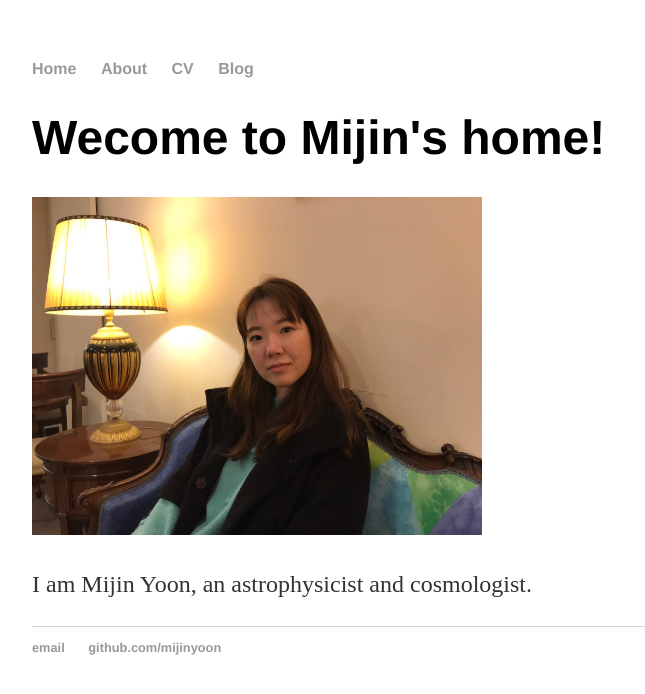
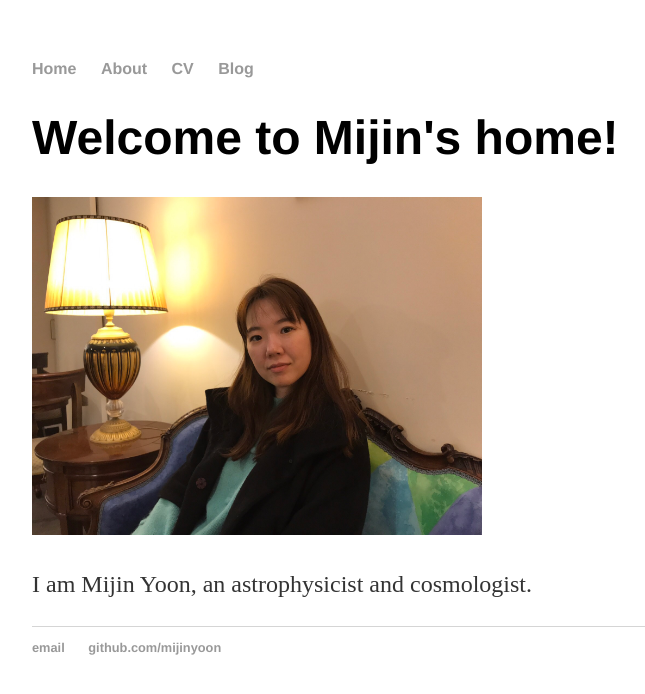
Before and after one commit to mijinyoon/mijinyoon.github.io, a Jekyll site: the page built from index.html, in a window 1280 px wide. Shown: the top 694 px of the page, without its empty margins (160-805 px from the left). Built offline with Jekyll 4.4.1, drawn with Linux system fonts in a browser that asks for light colours.

Commit message:
Update index.html

```diff
--- a/index.html
+++ b/index.html
@@ -3,7 +3,7 @@ layout: default
 title: Mijin Yoon, Astrophysicist & Cosmologist
 ---
 <div class="blurb">
-	<h1>Wecome to Mijin's home!</h1>
+	<h1>Welcome to Mijin's home!</h1>
 	<p><img src="images/IMG_2460.JPG" alt="Mijin Yoon" width="450"> </p>
 	<p>I am Mijin Yoon, an astrophysicist and cosmologist.</p>
 </div><!-- /.blurb -->
```
